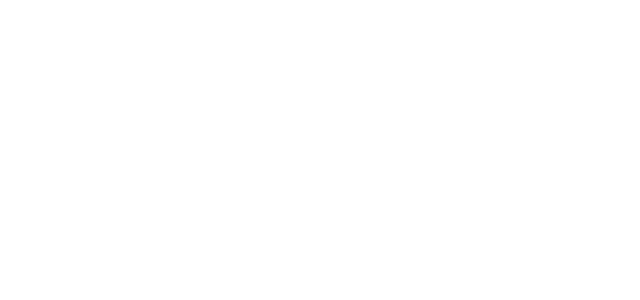
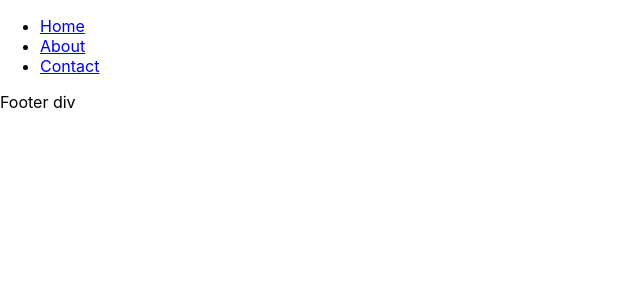
Before and after one commit to Ninochakvetadze/js-05, a React (Create React App) app: page / in a window 1280 px wide. Before the commit this address had no page. Shown: the top 300 px of the page, without its empty margins (0-640 px from the left). Built offline with nearby package versions, Linux system fonts and the light colour scheme.

Commit message:
added footer, header

```diff
--- a/src/App.js
+++ b/src/App.js
@@ -1,19 +1,21 @@
 import "./css/App.css";
-import { Header, Footer } from "./pages";
+import { routesMap, Header, Footer } from "./pages";
+import { BrowserRouter, Routes, Route } from "react-router-dom";
 
-function ButtonComponent({ name }) {
-    return <button>{name}</button>;
-}
-
-function App() {
+export default function App() {
     return (
-        <>
+        <BrowserRouter>
             <Header />
-            <ButtonComponent name="John" />
-            <ButtonComponent name="Hiorgi" />
+            <Routes>
+                {routesMap.map((route, index) => (
+                    <Route
+                        key={`route-list-${index}`}
+                        path={route.path}
+                        element={route.element}
+                    />
+                ))}
+            </Routes>
             <Footer />
-        </>
+        </BrowserRouter>
     );
 }
-
-export default App;
--- a/src/index.js
+++ b/src/index.js
@@ -1,27 +1,12 @@
 import React from "react";
 import ReactDOM from "react-dom/client";
-import { BrowserRouter, Routes, Route } from "react-router-dom";
 import "./css/index.css";
-import { routesMap, Header, Footer } from "./pages";
-
-// import reportWebVitals from './reportWebVitals';
+import App from "./App";
 
 const root = ReactDOM.createRoot(document.getElementById("root"));
 root.render(
     <React.StrictMode>
-        <Header />
-        <BrowserRouter>
-            <Routes>
-                {routesMap.map((route, index) => (
-                    <Route
-                        key={"route-list-${index}"}
-                        path={route.path}
-                        element={route.element}
-                    />
-                ))}
-            </Routes>
-        </BrowserRouter>
-        <Footer />
+        <App />
     </React.StrictMode>
 );
 
--- /dev/null
+++ b/src/pages/footer/index.js
@@ -0,0 +1 @@
+export { Footer } from "./Footer";
--- /dev/null
+++ b/src/pages/header/index.js
@@ -0,0 +1 @@
+export { Header } from "./Header";
--- a/src/pages/index.js
+++ b/src/pages/index.js
@@ -1,8 +1,8 @@
 import { Home } from "./home";
 import { About } from "./about";
 import { Contact } from "./contact";
-export { Header } from "./Header";
-export { Footer } from "./Footer";
+export { Header } from "./header";
+export { Footer } from "./footer";
 
 export const routesMap = [
     {
```
Also changed, not shown: src/pages/footer/Footer.jsx (renamed from src/pages/Footer.jsx), src/pages/header/Header.jsx (renamed from src/pages/Header.jsx), src/pages/header/components/Nav.jsx (added).
